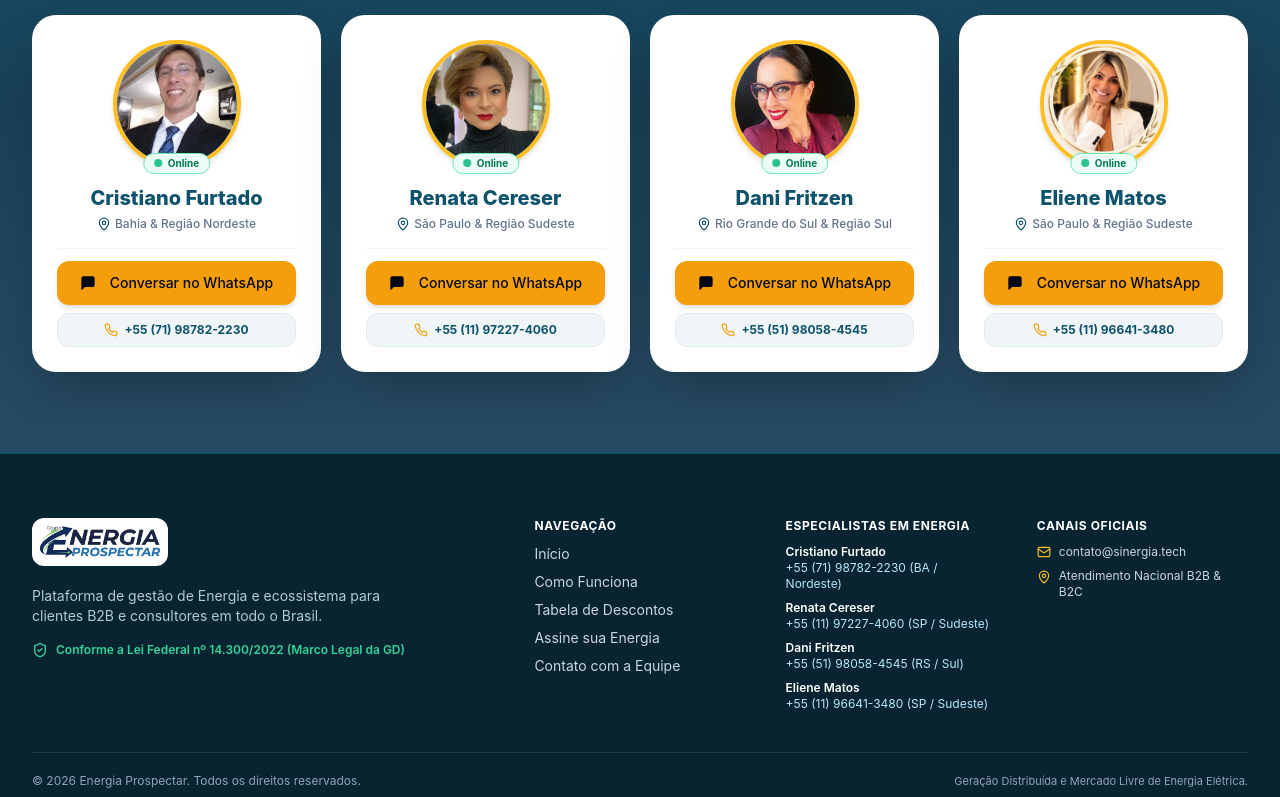
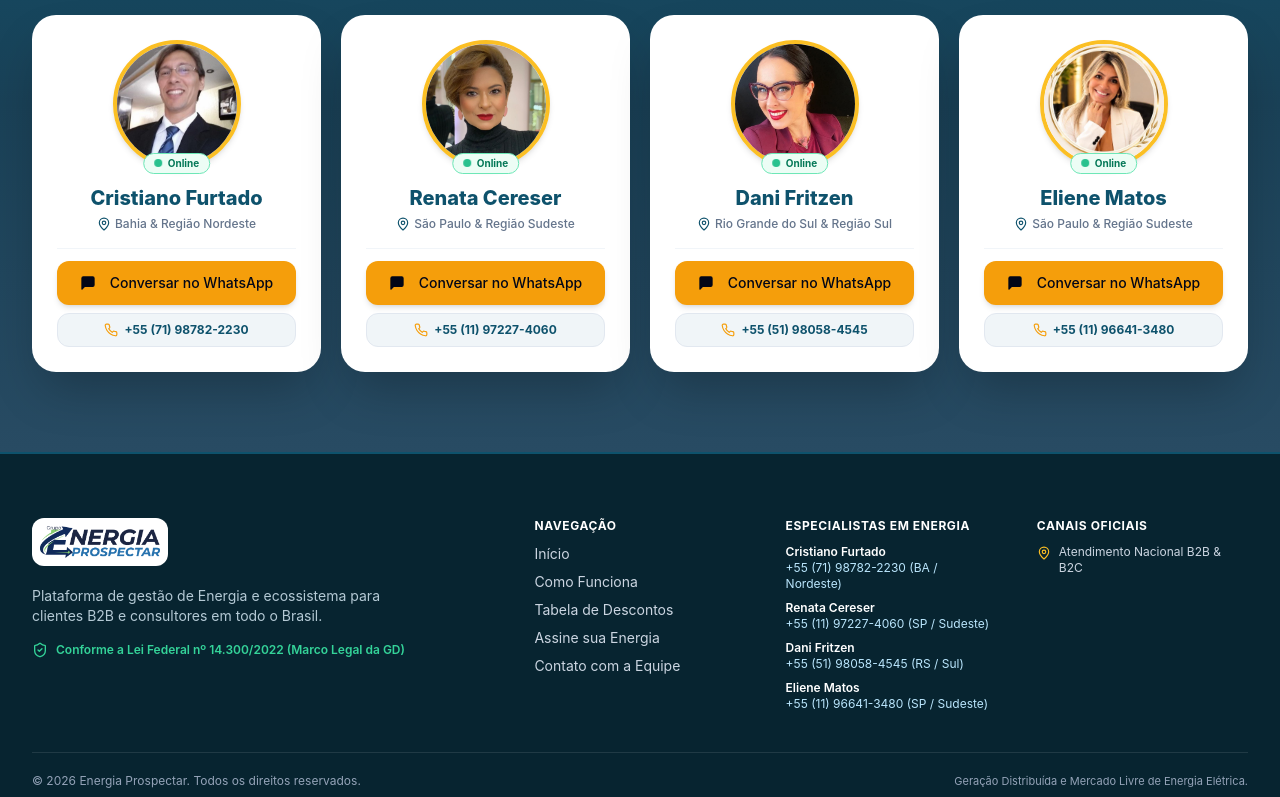
Before and after one commit to cristianofurtado/sinergia, a Next.js app: page / in a window 1280 px wide. Shown: the part 3423-4220 px from the top of the page. Built offline with nearby package versions, Linux system fonts and the light colour scheme.

Commit message:
fix(content): atualiza desconto CELESC SC para 12% e remove email institucional

```diff
--- a/components/layout/footer.tsx
+++ b/components/layout/footer.tsx
@@ -1,7 +1,7 @@
 import React from "react";
 import Link from "next/link";
 import Image from "next/image";
-import { ShieldCheck, Mail, MapPin } from "lucide-react";
+import { ShieldCheck, MapPin } from "lucide-react";
 
 export function Footer() {
   const currentYear = new Date().getFullYear();
@@ -103,10 +103,6 @@ export function Footer() {
               Canais Oficiais
             </h4>
             <ul className="space-y-2 text-xs text-slate-300">
-              <li className="flex items-center gap-2">
-                <Mail className="w-3.5 h-3.5 text-amber-400 shrink-0" />
-                <span>contato@sinergia.tech</span>
-              </li>
               <li className="flex items-start gap-2">
                 <MapPin className="w-3.5 h-3.5 text-amber-400 shrink-0 mt-0.5" />
                 <span>Atendimento Nacional B2B & B2C</span>
--- a/components/sections/coverage.tsx
+++ b/components/sections/coverage.tsx
@@ -33,7 +33,7 @@ export function Coverage() {
     { uf: "ES", name: "Espírito Santo", discount: "15%", distributor: "EDP Espírito Santo", modalities: "Geração Distribuída e Mercado Livre" },
     { uf: "RJ", name: "Rio de Janeiro", discount: "15%", distributor: "Light / Enel RJ", modalities: "Geração Distribuída e Mercado Livre" },
     { uf: "PR", name: "Paraná", discount: "15%", distributor: "Copel", modalities: "Geração Distribuída e Mercado Livre" },
-    { uf: "SC", name: "Santa Catarina", discount: "15%", distributor: "Celesc", modalities: "Geração Distribuída e Mercado Livre" },
+    { uf: "SC", name: "Santa Catarina", discount: "12%", distributor: "Celesc", modalities: "Geração Distribuída e Mercado Livre" },
     { uf: "RS", name: "Rio Grande do Sul", discount: "15%", distributor: "RGE / CEEE Equatorial", modalities: "Geração Distribuída e Mercado Livre" },
     { uf: "SE", name: "Sergipe", discount: "16%", distributor: "Energisa Sergipe", modalities: "Geração Distribuída e Mercado Livre" },
   ];
--- a/components/sections/simulator.tsx
+++ b/components/sections/simulator.tsx
@@ -54,7 +54,7 @@ export function Simulator() {
 
     // Sul (4)
     { name: "COPEL PR", rate: "15%", uf: "PR", region: "sul", id: "copel-pr" },
-    { name: "CELESC SC", rate: "15%", uf: "SC", region: "sul", id: "celesc-sc" },
+    { name: "CELESC SC", rate: "12%", uf: "SC", region: "sul", id: "celesc-sc" },
     { name: "RGE RS", rate: "15%", uf: "RS", region: "sul", id: "rge-rs" },
     { name: "EQUATORIAL CEEE/RS", rate: "15%", uf: "RS", region: "sul", id: "equatorial-ceee" },
   ];
```
